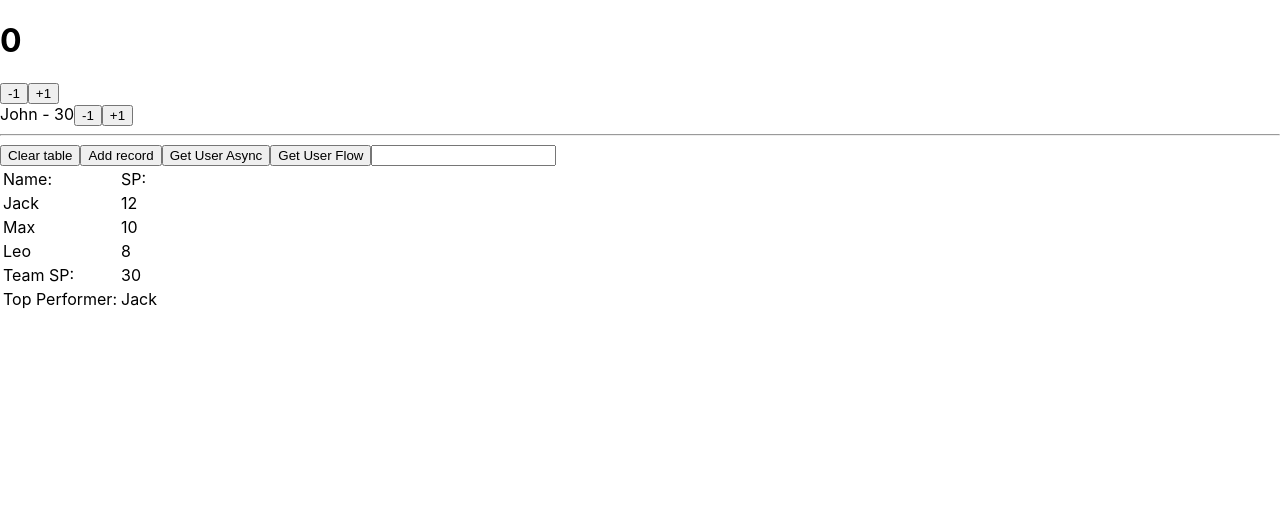
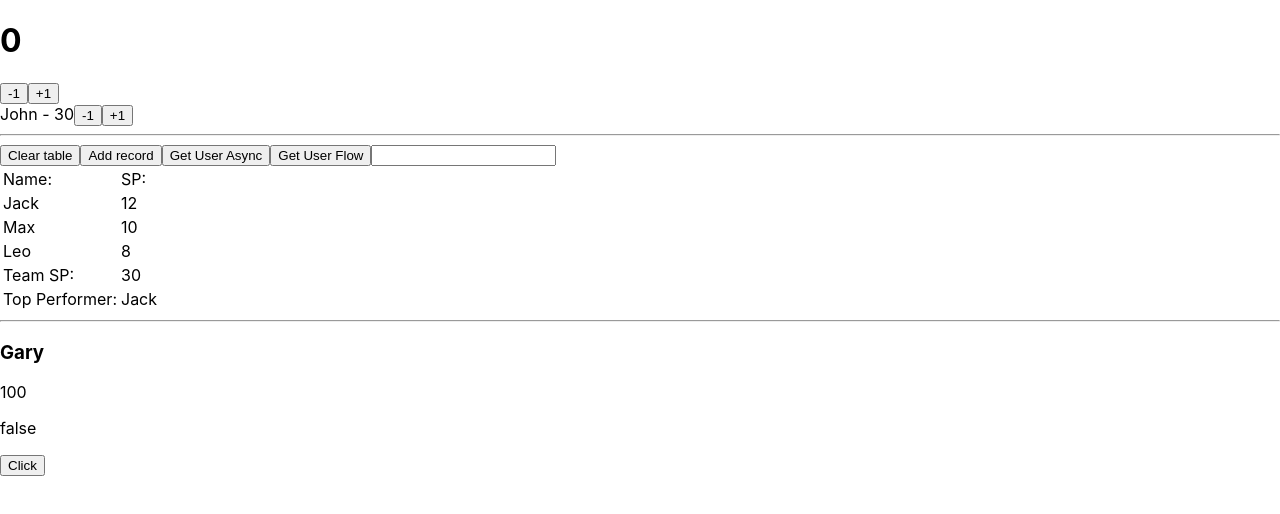
Before and after one commit to Bukovski/react-mobx-examples, a React (Create React App) app: page / in a window 1280 px wide. Shown: the top 514 px of the page. Built offline with nearby package versions, Linux system fonts and the light colour scheme.

Commit message:
add: animateAutorun with reactions

```diff
--- /dev/null
+++ b/src/AnimalAutorun.js
@@ -0,0 +1,102 @@
+import React from "react";
+import { makeAutoObservable, autorun, when, reaction } from "mobx";
+import { observer } from "mobx-react";
+
+
+class Animal {
+	name
+	energyLevel
+
+	constructor(name) {
+		this.name = name
+		this.energyLevel = 100
+
+		makeAutoObservable(this);
+
+		// полезно чтобы отменять наблюдения после определенных событий
+		when(
+			() => this.energyLevel < -10, // когда вернет true
+			() => { console.log('when: Count value is more than -10') } // отработает второй аргумент when. Перестанет наблюдаться когда выполниться первый раз
+		);
+
+		when(
+			// Once...
+			() => this.isVisible,
+			// ... then.
+			() => this.dispose()
+		)
+	}
+
+	reduceEnergy() {
+		this.energyLevel -= 10
+	}
+
+	dispose() {
+		this.energyLevel = 100
+	}
+
+	get isHungry() {
+		return this.energyLevel < 50
+	}
+
+	get isVisible() {
+		// Indicate whether this item is visible.
+		return this.energyLevel < -20
+	}
+
+}
+
+const giraffe = new Animal("Gary")
+
+// Это необходимо для таких ситуаций, как ведение журнала, сохранение или обновление пользовательского интерфейса кода.
+// запускается 1 раз сразу и каждый раз когда изменяется одна из ее зависимостей
+autorun(() => {
+		console.log("autorun 1: Energy level with delay:", giraffe.energyLevel)
+	},
+	{ // настройки не обязательны
+		name: 'Custom async autorun', // имя для дебага
+		delay: 3000, // задержка перед вызовом
+	})
+
+autorun(() => {
+	if (giraffe.isHungry) {
+		console.log("autorun: Now I'm hungry!")
+	} else {
+		console.log("autorun: I'm not hungry!")
+	}
+})
+
+// принимает данные за изменением которых следит
+// после изменения данных вызывает callback function
+// отрабатывает каждый раз когда отрабатывает отслеживаемая функция / данные
+reaction(
+	() => giraffe.isHungry,
+	isHungry => {
+		if (isHungry) {
+			console.log("reaction: Now I'm hungry!")
+		} else {
+			console.log("reaction: I'm not hungry!")
+		}
+
+		console.log("reaction: Energy level:", giraffe.energyLevel)
+	}
+)
+
+
+const AnimalCounter = observer((props) => {
+	const { name, energyLevel, isHungry } = props.animalStore;
+
+	return (
+		<div>
+			<h3>{ name }</h3>
+			<p>{ energyLevel }</p>
+			<p>{ isHungry.toString() }</p>
+			<button onClick={ () => props.animalStore.reduceEnergy() }>Click</button>
+		</div>
+	)
+})
+
+export {
+	giraffe,
+	AnimalCounter
+}
--- a/src/App.js
+++ b/src/App.js
@@ -4,6 +4,7 @@ import { configure } from 'mobx';
 import { Counter, counterState } from "./Counter";
 import { NameCounter, nameStore } from "./NameCounter";
 import { appStore, Controls, TableControls } from "./TableControlsAsync";
+import { AnimalCounter, giraffe } from "./AnimalAutorun";
 
 
 configure({ enforceActions: 'observed' });
@@ -19,6 +20,10 @@ const App = () => {
 
       <Controls store={ appStore } />
       <TableControls store={ appStore } />
+
+      <hr/>
+
+      <AnimalCounter animalStore={ giraffe }/>
     </div>
   );
 }
```
